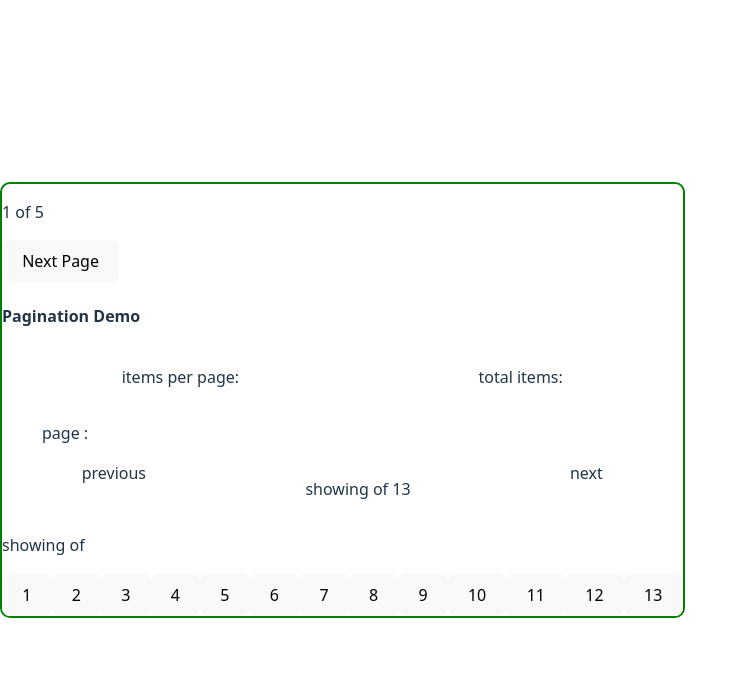
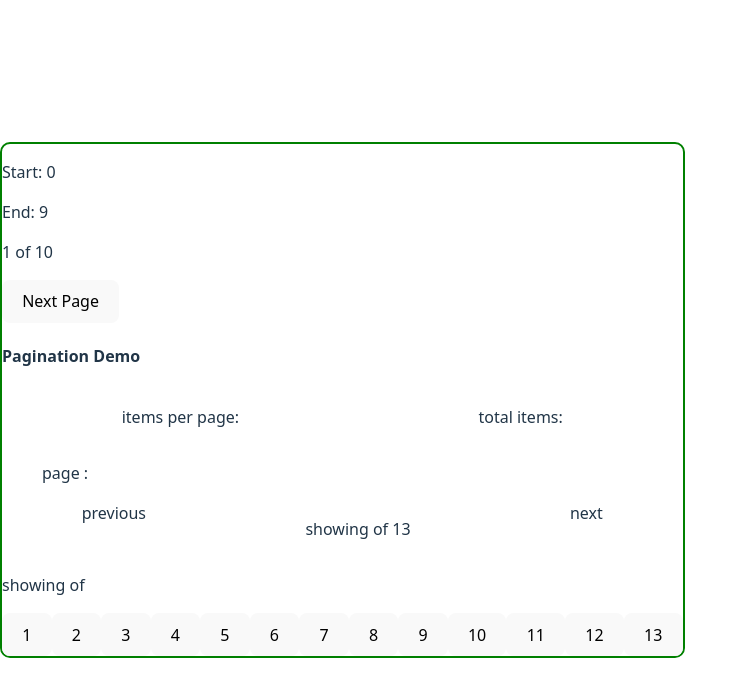
Before and after one commit to pand3m1x/lab_10.2, a React (Vite) app in the folder lab2/: page / in a window 1280 px wide. Shown: the top 696 px of the page, without its empty margins (0-748 px from the left). Built offline with nearby package versions, Linux system fonts and the light colour scheme.

Commit message:
°❀⋆.ೃ࿔*:・ added start and end index °❀⋆.ೃ࿔*:・

```diff
--- a/lab2/src/components/UsePaginationDemo.jsx
+++ b/lab2/src/components/UsePaginationDemo.jsx
@@ -13,9 +13,11 @@ import usePagination from '../hooks/usePagination'
 
 function UsePaginationDemo(){
 
+  //the ammount of items to paginate through
+  const items = Array.from({ length: 100 }, (_,i) => i+1);
   //setting up items to pages / start of Pagination function
-  const {currentPage, setCurrentPage, totalPages } = usePagination({
-    totalItems: 50,
+  const {currentPage, setCurrentPage, totalPages, startIndex, endIndex } = usePagination({
+    totalItems: items.length,
     itemsPerPage: 10,
   });
 
@@ -23,8 +25,10 @@ function UsePaginationDemo(){
 
   return(
     <>
+      <p>Start: {startIndex}</p>
+      <p>End: {endIndex}</p>
       <p>{currentPage} of {totalPages}</p>
-      <button onClick={() => setCurrentPage(3)}>Next Page</button>
+      <button onClick={() => setCurrentPage(currentPage + 1)}>Next Page</button>
 
     <div>
       <h4>Pagination Demo</h4>
--- a/lab2/src/hooks/usePagination.jsx
+++ b/lab2/src/hooks/usePagination.jsx
@@ -2,11 +2,13 @@ import { useState } from 'react'
 
 function usePagination({ totalItems, itemsPerPage=10, initialPage=1 }){
 
+
   const [currentPage, setCurrentPage] = useState(initialPage);
+  const startIndex = (currentPage - 1) * itemsPerPage;
+  const endIndex = Math.min(startIndex+itemsPerPage-1,totalItems-1);
   const totalPages = Math.ceil(totalItems/itemsPerPage);
-  const startIndex = (currentPage - 1) * itemsPerPage;
 
-  return{ currentPage, setCurrentPage, totalPages};
+  return{ currentPage, setCurrentPage, totalPages, startIndex, endIndex};
 }
 
 export default usePagination
```
